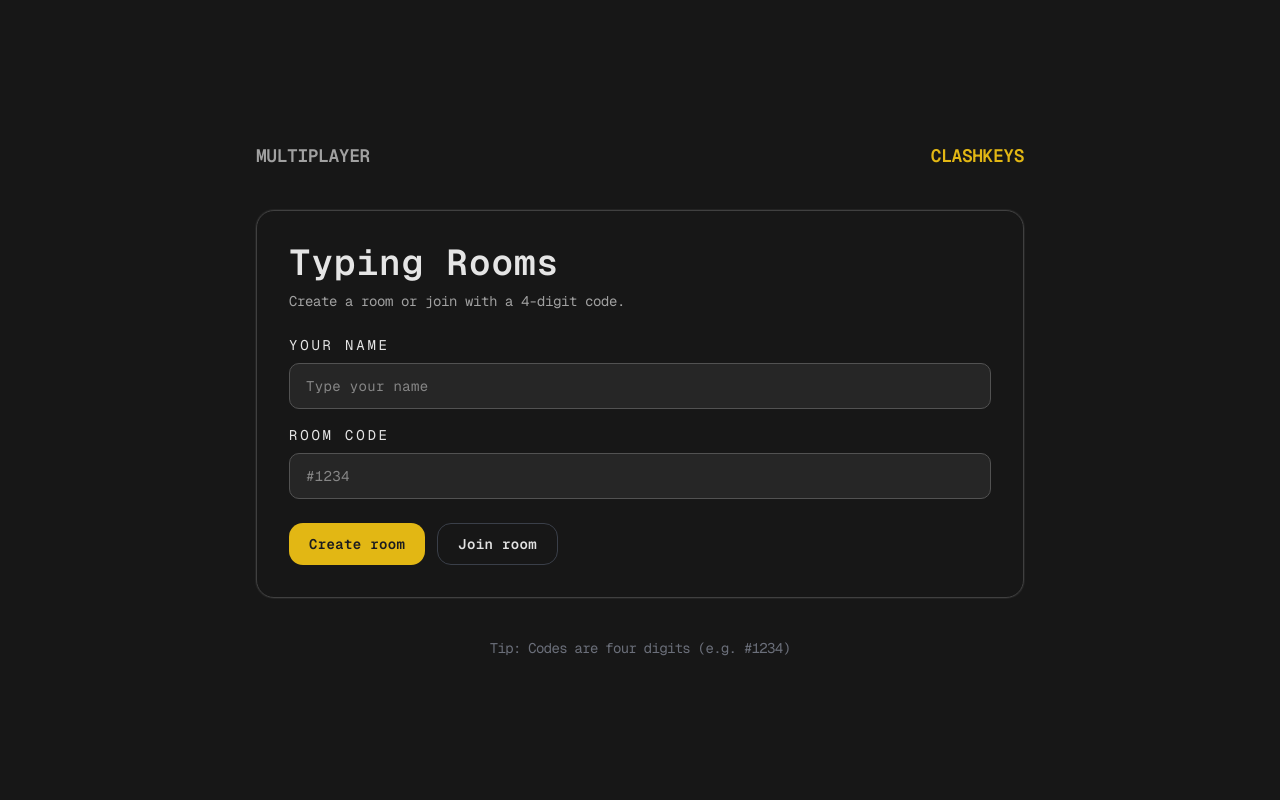
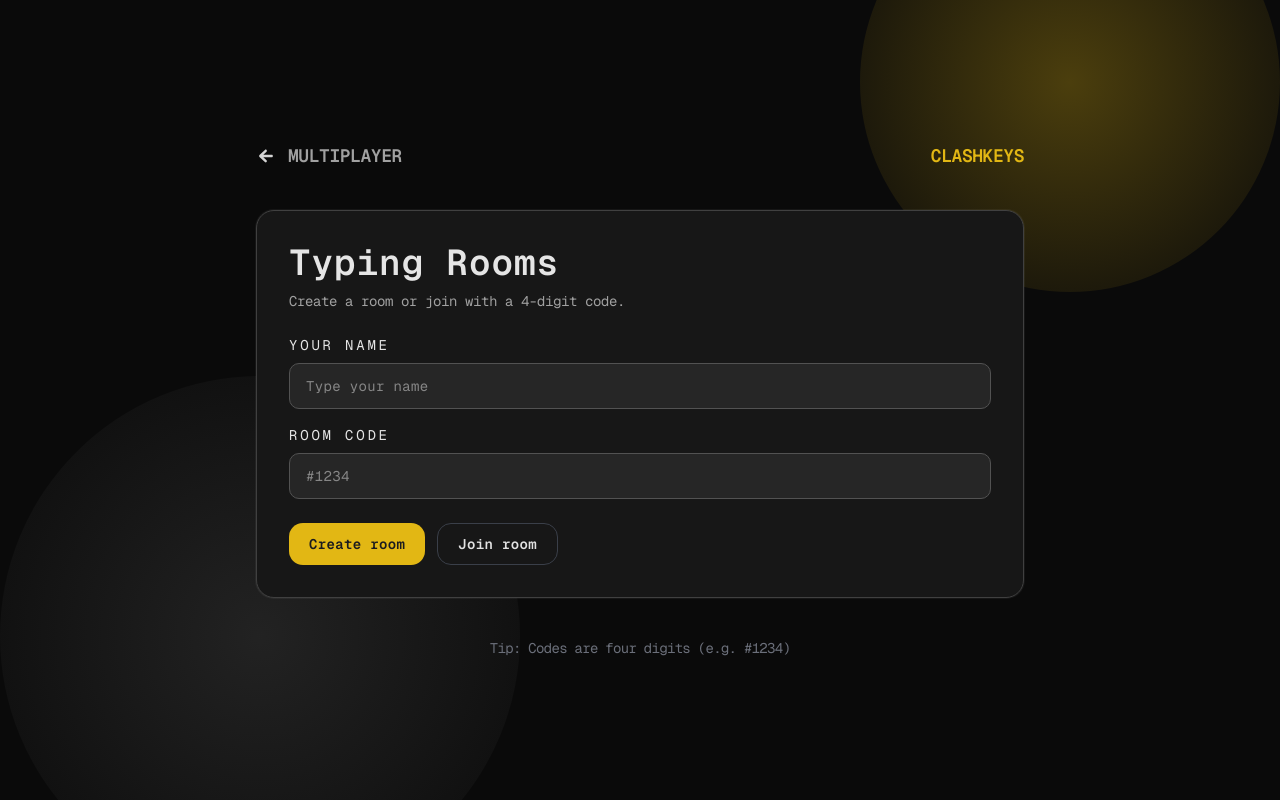
Before and after one commit to Aayush7105/clashkeys, a Next.js app: page /multiplayer in a window 1280 px wide. Built offline with nearby package versions, Linux system fonts and the light colour scheme.

Commit message:
multiplayer  page improved

```diff
--- a/components/multiplayer/multiplayer-page.tsx
+++ b/components/multiplayer/multiplayer-page.tsx
@@ -2,6 +2,7 @@
 
 import { useState } from "react";
 import { useRouter } from "next/navigation";
+import { IoMdArrowRoundBack } from "react-icons/io";
 
 export default function MultiplayerPage() {
   const router = useRouter();
@@ -56,12 +57,24 @@ export default function MultiplayerPage() {
   }
 
   return (
-    <main className="min-h-screen bg-neutral-900 text-neutral-200 flex items-center justify-center px-6">
-      <div className="max-w-3xl w-full space-y-10">
+    <main className="relative min-h-screen overflow-hidden bg-neutral-950 text-neutral-200 flex items-center justify-center px-6">
+      <div className="pointer-events-none absolute -top-32 right-0 h-105 w-105 rounded-full bg-[radial-gradient(circle_at_center,rgba(226,183,20,0.3),rgba(10,10,10,0))]" />
+      <div className="pointer-events-none absolute -bottom-24 left-0 h-130 w-130 rounded-full bg-[radial-gradient(circle_at_center,rgba(64,64,64,0.45),rgba(10,10,10,0))]" />
+
+      <div className="relative max-w-3xl w-full space-y-10">
         <div className="flex items-center justify-between text-sm tracking-[0.2em] uppercase text-neutral-400">
-          <span className="font-mono text-lg tracking-tight font-semibold">
-            Multiplayer
-          </span>
+          <div className="flex items-center gap-3">
+            <button
+              onClick={() => router.push("/")}
+              aria-label="Back to home"
+              className="inline-flex  items-center justify-center rounded-full text-neutral-300 transition-colors hover:border-[#e2b714] hover:text-[#e2b714] cursor-pointer"
+            >
+              <IoMdArrowRoundBack className="size-5" />
+            </button>
+            <span className="font-mono text-lg tracking-tight font-semibold">
+              Multiplayer
+            </span>
+          </div>
           <span className="text-[#e2b714] text-lg font-mono tracking-tight font-semibold">
             clashkeys
           </span>
```
